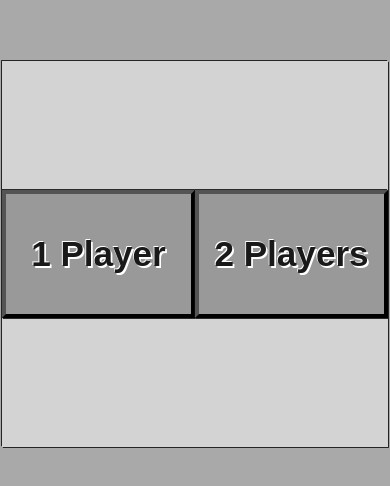
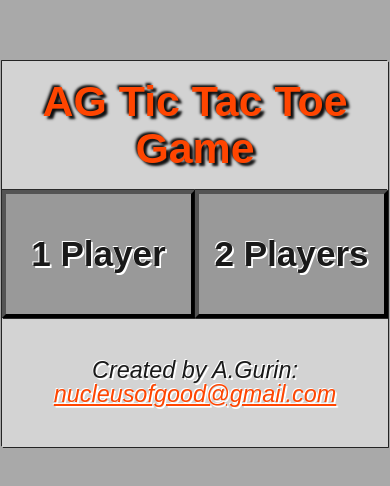
Before and after one commit to eggofevil/build-a-tic-tac-toe-game-pre-final, a plain HTML site: page index.html in a window 390 px wide. Shown: the part 168-654 px from the top of the page. Drawn offline with Linux system fonts and the light colour scheme.

Commit message:
adding ico and some elements to start screen

```diff
--- a/css/mobile-style-landscape.css
+++ b/css/mobile-style-landscape.css
@@ -8,13 +8,26 @@
         margin-top: 0.5vh;
         border-radius: 0;
     }
-    #startScr {
-        padding-top: 33vh;
+    #startScr div {
+        padding-top: 4.5vh;
+        height: 33vh;
+        line-height: 12vh;
+    }
+    h3 {
+        font-size: 11vh;
     }
     #startScr button {
         width: 49.5vh;
         height: 33vh;
         font-size: 8vh;
+    }
+    address {
+        height: 33vh;
+        line-height: 33vh;
+        font-size: 4vh;
+    }
+    a {
+        font-size: 4vh;
     }
     #chooseSideScr {
         padding-top: 11vh;
--- a/css/mobile-style-portrait.css
+++ b/css/mobile-style-portrait.css
@@ -8,13 +8,27 @@
         margin-top: var(--half-rem-vh);
         border-radius: 0;
     }
-    #startScr {
-        padding-top: 33vw;
+    #startScr div {
+        padding-top: 4.5vw;
+        height: 33vw;
+        line-height: 12vw;
+    }
+    h3 {
+        font-size: 11vw;
     }
     #startScr button {
         height: 33vw;
         width: 49.5vw;
         font-size: 9vw;
+    }
+    address {
+        height: 33vw;
+        padding-top: 10.5vw;
+        line-height: 6vw;
+        font-size: 6vw;
+    }
+    a {
+        font-size: 6vw;
     }
     #chooseSideScr {
         padding-top: 0;
--- a/css/style.css
+++ b/css/style.css
@@ -37,12 +37,31 @@ button {
 }
 #startScr {
     display: block;
-    padding-top: 29vh;
+}
+#startScr div {
+    height: 24vh;
+}
+h3 {
+    font-size: 8vh;
+    color: orangered;
+    text-shadow: 0.4vh 0.4vh 0.3vh #0c0c0c,
+        -0.2vh -0.2vh 0.3vh #0c0c0c;
 }
 #startScr button {
-    height: 14vh;
+    height: 24vh;
     width: 36vh;
     font-size: 6.5vh;
+}
+address, a {
+    font-size: 2.5vh;
+    font-weight: normal;
+}
+address {
+    height: 24vh;
+    line-height: 24vh;
+}
+a {
+    color: orangered;
 }
 #chooseSideScr {
     display: none;
--- a/index.html
+++ b/index.html
@@ -10,7 +10,7 @@
 
           gtag('config', 'UA-114339459-3');
         </script>
-        <!-- Global site tag (gtag.js) - Google Analytics -->
+        <!-- /Global site tag (gtag.js) - Google Analytics -->
         <!-- Yandex.Metrika counter -->
         <script type="text/javascript" >
             (function (d, w, c) {
@@ -48,7 +48,7 @@
         <link rel="stylesheet" type="text/css" href="css/style.css">
         <link rel="stylesheet" type="text/css" href="css/mobile-style-portrait.css">
         <link rel="stylesheet" type="text/css" href="css/mobile-style-landscape.css">
-
+        <link rel="shortcut icon" href="img/XO-XO-XO-48x48.png" type="image/png">
     </head>
     <body>
         <article>
@@ -57,8 +57,12 @@
                 <h2>Game screen</h2>
                 <button id="replayBtn" class="restartBtns splashBtn">Replay</button>
                 <div id="startScr" class="splashScr">
+                    <div id="gameName">
+                        <h3>AG Tic Tac Toe Game</h3>
+                    </div>
                     <button id="onePlayerBtn" class="modeBtns">1 Player</button>
                     <button id="twoPlayersBtn" class="modeBtns">2 Players</button>
+                    <address>Created by A.Gurin: <a href="mailto:nucleusofgood@gmail.com">nucleusofgood@gmail.com</a></address>
                 </div>
                 <div id="chooseSideScr" class="splashScr">
                     <div>?</div>
```
Also changed, not shown: img/XO-XO-XO-48x48.png (added).
